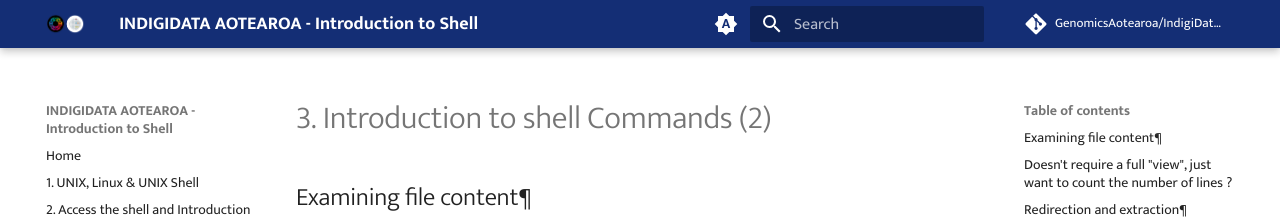
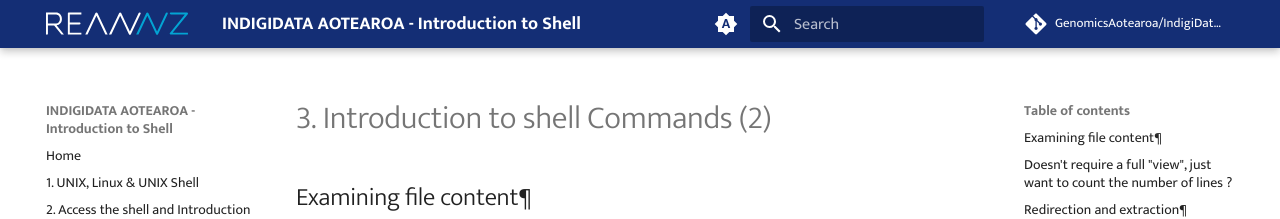
Before and after one commit to GenomicsAotearoa/IndigiDataAotearoa-IntroToShell, an MkDocs documentation site: the page built from docs/3-intro2shellcommands.md, in a window 1280 px wide. Shown: the top 219 px of the page. Built offline with MkDocs 1.6.1 and Material for MkDocs 9.7.7, drawn with Linux system fonts in a browser that asks for light colours; comment, search, counter and statistics services are not loaded.

Commit message:
replace NeSI logo with REANNZ

```diff
--- a/mkdocs.yml
+++ b/mkdocs.yml
@@ -11,8 +11,8 @@
 
 theme:
   name: material
-  logo: images/nesi_ga.png
-  favicon: images/nesi_ga.png
+  logo: images/logo_reannz.svg
+  favicon: images/logo_reannz.svg
    # 404 page
   static_templates:
     - 404.html
```
Also changed, not shown: docs/images/logo_reannz.svg (added).
